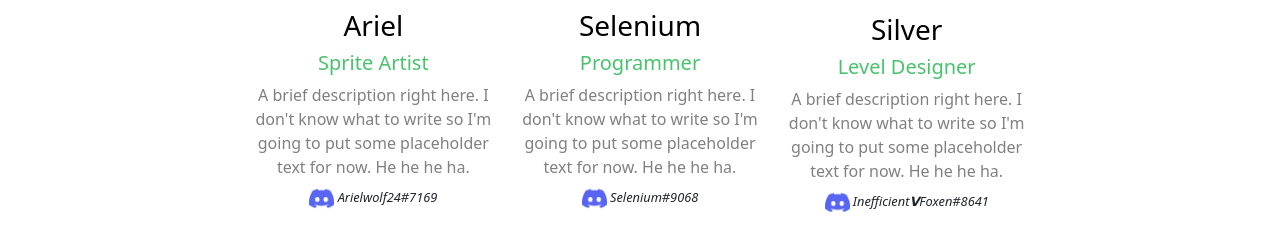
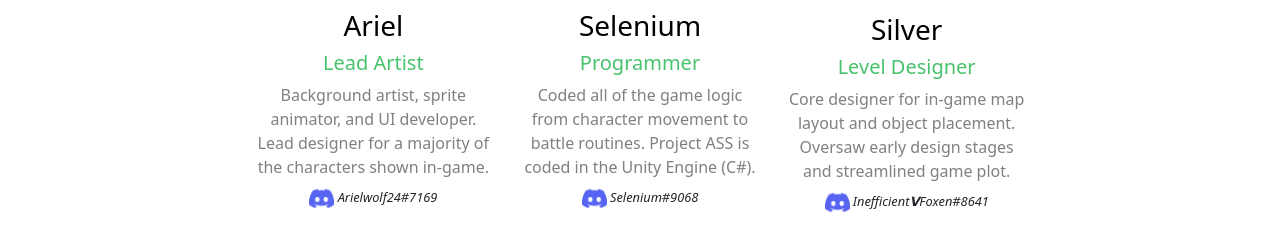
Before and after one commit to LWCoding/project-ass-website, a website: page public/index.html in a window 1280 px wide. Shown: the part 551-784 px from the top of the page. Drawn offline with nearby package versions, Linux system fonts and the light colour scheme; a web font is replaced by a local one.

Commit message:
Added descriptions to Homepage

```diff
--- a/public/index.html
+++ b/public/index.html
@@ -42,10 +42,10 @@
                                 <span>Arielwolf24#7169</span>
                             </div>
                         </div>
-                        <h5 class="developer-role">Sprite Artist</h5>
+                        <h5 class="developer-role">Lead Artist</h5>
                         <p class="mb-1 developer-desc">
-                            A brief description right here. I don't know what to write
-                            so I'm going to put some placeholder text for now. He he he ha.
+                            Background artist, sprite animator, and UI developer.
+                            Lead designer for a majority of the characters shown in-game.
                         </p>
                     </div>
                     <div class="developer-contact-info">
@@ -67,8 +67,8 @@
                         </div>
                         <h5 class="developer-role">Programmer</h5>
                         <p class="mb-1 developer-desc">
-                            A brief description right here. I don't know what to write
-                            so I'm going to put some placeholder text for now. He he he ha.
+                            Coded all of the game logic from character movement to battle routines.
+                            Project ASS is coded in the Unity Engine (C#).
                         </p>
                     </div>
                     <div class="developer-contact-info">
@@ -90,8 +90,8 @@
                         </div>
                         <h5 class="developer-role">Level Designer</h5>
                         <p class="mb-1 developer-desc">
-                            A brief description right here. I don't know what to write
-                            so I'm going to put some placeholder text for now. He he he ha.
+                            Core designer for in-game map layout and object placement.
+                            Oversaw early design stages and streamlined game plot.
                         </p>
                     </div>
                     <div class="developer-contact-info">
```
